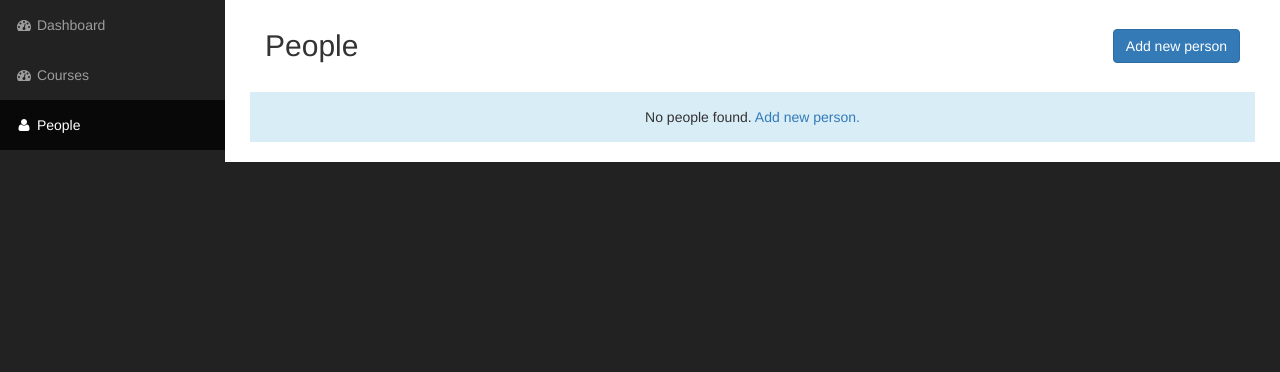
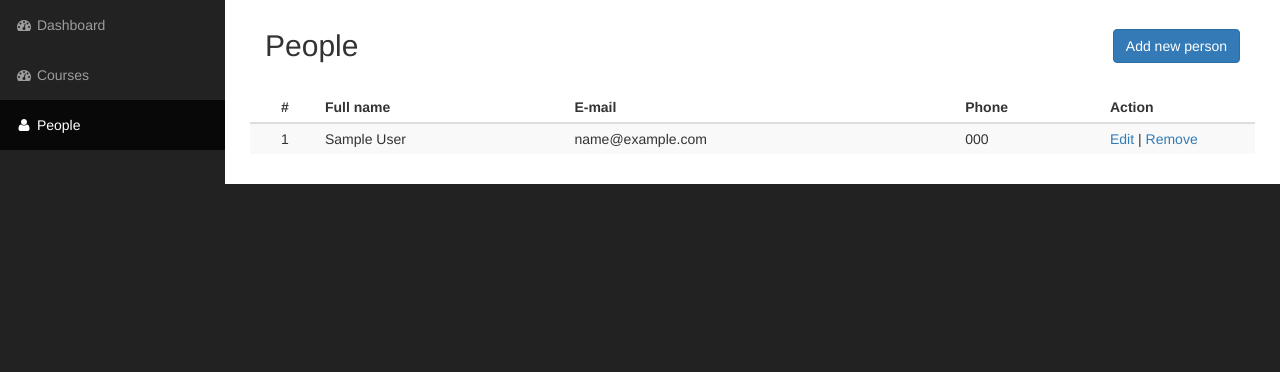
Before and after one commit to CodecoolKrakow20161/ccms, a Flask app: page /people/ in a window 1280 px wide. Shown: the part 51-423 px from the top of the page. Run offline with Flask 2, Linux system fonts and the light colour scheme; tables that the repository leaves empty hold one stand-in row (values such as "Sample post"); some libraries are stand-ins or nearby versions.

Commit message:
List people and redirect to list of people after new person is created

```diff
--- a/app/mod_people/controllers.py
+++ b/app/mod_people/controllers.py
@@ -7,7 +7,8 @@ mod_people = Blueprint('people', __name__, url_prefix='/people')
 
 @mod_people.route('/')
 def index():
-    return render_template('people/index.html')
+    people = Person.query.all()
+    return render_template('people/index.html', people=people)
 
 @mod_people.route('/new', methods=['GET', 'POST'])
 def new():
@@ -19,6 +20,6 @@ def new():
         db.session.add(person)
         db.session.commit()
 
-        return render_template("people/index.html")
+        return redirect(url_for('peopple.index'))
 
     return render_template('people/new.html', form=form)
--- a/app/templates/people/index.html
+++ b/app/templates/people/index.html
@@ -13,6 +13,34 @@
                 No people found. <a href="#">Add new person.</a>
             </p>
         {% else %}
+            <div class="table-responsive">
+                <table class="table table-condensed table-hover table-striped table-indexed">
+                    <thead>
+                        <tr>
+                            <th>#</th>
+                            <th>Full name</th>
+                            <th>E-mail</th>
+                            <th>Phone</th>
+                            <th style="width: 150px;">Action</th>
+                        </tr>
+                    </thead>
+                    <tbody>
+                    {% for person in people %}
+                        <tr>
+                            <td>{{ loop.index }}</td>
+                            <td>{{ person.full_name }}</td>
+                            <td>{{ person.email }}</td>
+                            <td>{{ person.phone }}</td>
+                            <td>
+                                <span><a href="#">Edit</a></span>
+                                <span>|</span>
+                                <span><a href="#">Remove</a></span>
+                            </td>
+                        </tr>
+                    {% endfor %}
+                    </tbody>
+                </table>
+            </div>
         {% endif %}
     </div>
 </div>
```
